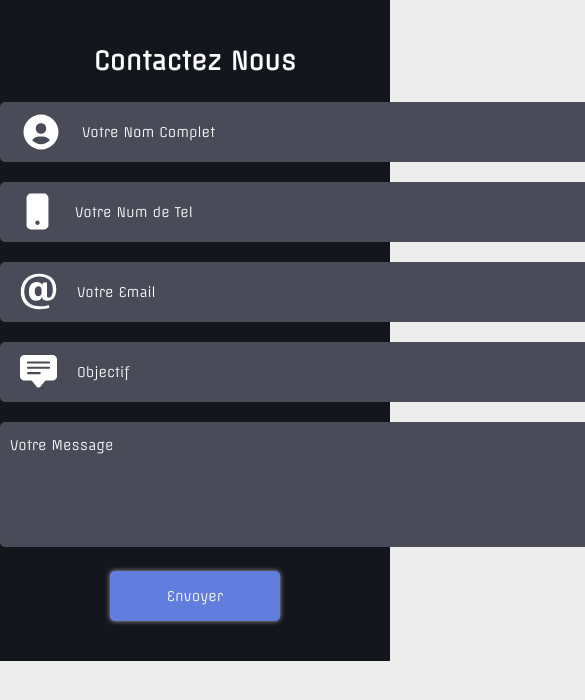
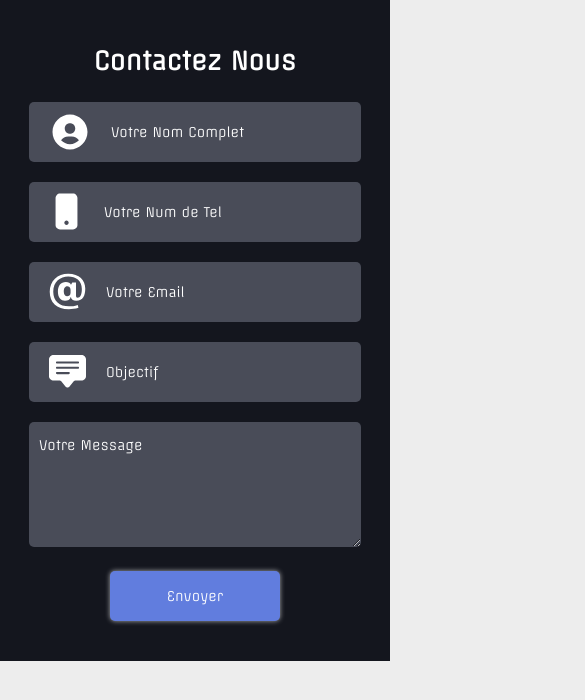
Before and after one commit to onlymachiavelli/sbinformatiques, a Next.js app: page /contact in a window 390 px wide. Shown: the top 700 px of the page, 585 px wide, since content can reach past the window. Built offline with nearby package versions, Linux system fonts and the light colour scheme.

Commit message:
Res contact area home

```diff
--- a/src/useFront/navbar.tsx
+++ b/src/useFront/navbar.tsx
@@ -24,7 +24,7 @@ const Navbar = () =>{
                         <Link href="/">A Propos</Link>
                     </nav>
                     <div className={styles.contact} style={{ display: Nav }}>
-                        <Link href="/Cont">
+                        <Link href="/ContactUs/">
                             <a className="contacta" style={{ backgroundColor: "var(--Blue)" }}>ContactezNous</a>
                         </Link>
                         <Link href="/contact">
--- a/styles/Home.module.css
+++ b/styles/Home.module.css
@@ -490,3 +490,9 @@
   cursor: pointer;
   box-shadow: 0px 0px 5px 0px rgba(255, 255, 255, 0.63);
 }
+@media (max-width: 858px) {
+  .input,
+  .contact_container textarea {
+    width: 80%;
+  }
+}
```
